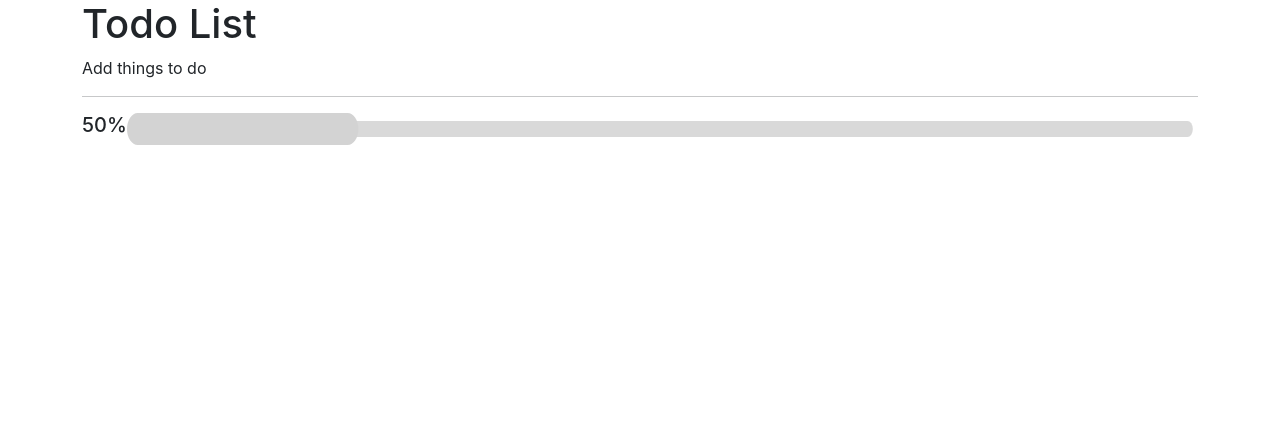
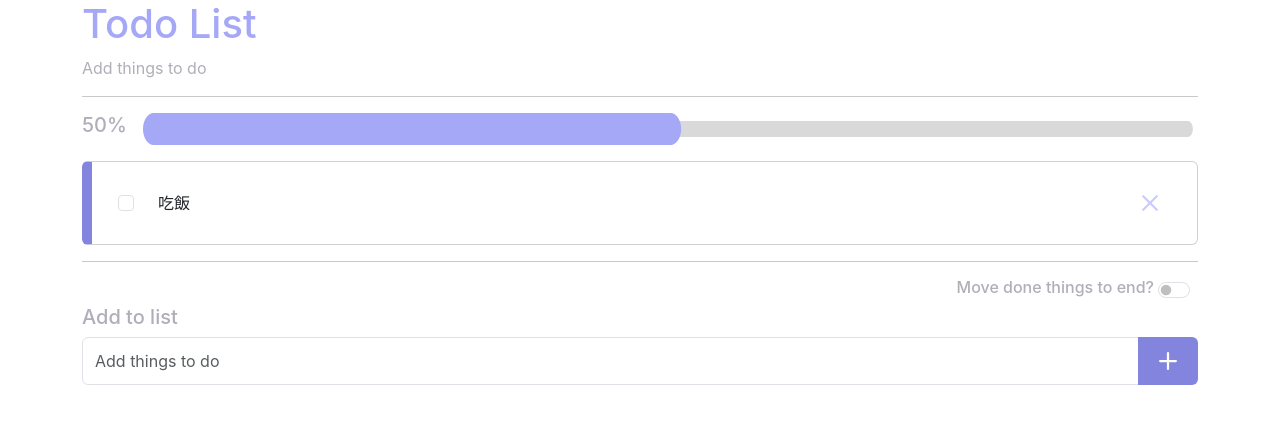
Before and after one commit to ZeroAnne/todo-list, a React (Create React App) app: page / in a window 1280 px wide. Shown: the top 424 px of the page. Built offline with nearby package versions, Linux system fonts and the light colour scheme.

Commit message:
抓到欄位

```diff
--- a/package.json
+++ b/package.json
@@ -10,11 +10,13 @@
     "rc-progress": "^4.0.0",
     "react": "^18.2.0",
     "react-bootstrap": "^2.10.2",
+    "react-bootstrap-icons": "^1.11.4",
     "react-css-progress": "^0.1.6",
     "react-dom": "^18.2.0",
     "react-native": "^0.73.6",
     "react-native-paper": "^5.12.3",
     "react-scripts": "5.0.1",
+    "sass": "^1.75.0",
     "web-vitals": "^2.1.4"
   },
   "scripts": {
--- a/src/App.css
+++ /dev/null
@@ -1,40 +0,0 @@
-.App {
-  text-align: center;
-}
-
-.App-logo {
-  height: 40vmin;
-  pointer-events: none;
-}
-
-@media (prefers-reduced-motion: no-preference) {
-  .App-logo {
-    animation: App-logo-spin infinite 20s linear;
-  }
-}
-
-.App-header {
-  background-color: #282c34;
-  min-height: 100vh;
-  display: flex;
-  flex-direction: column;
-  align-items: center;
-  justify-content: center;
-  font-size: calc(10px + 2vmin);
-  color: white;
-}
-
-.App-link {
-  color: #61dafb;
-}
-
-
-
-@keyframes App-logo-spin {
-  from {
-    transform: rotate(0deg);
-  }
-  to {
-    transform: rotate(360deg);
-  }
-}
--- a/src/App.js
+++ b/src/App.js
@@ -1,37 +1,83 @@
-import './App.css';
+import './App.scss';
 import 'bootstrap/dist/css/bootstrap.min.css'
-import { Line, Circle } from 'rc-progress';
+import React, { useState } from 'react';
+import { Line } from 'rc-progress';
+import ListCard from './components/list-card'
+import Form from 'react-bootstrap/Form';
+import Button from 'react-bootstrap/Button';
+import InputGroup from 'react-bootstrap/InputGroup';
+import { Plus } from 'react-bootstrap-icons';
+
 
 function App() {
+  //顯示清單的所有內容
+  const [allThings, setAllThings] = useState("");
+  // 輸入值的狀態
+  const [inputValue, setInputValue] = useState('');
+
+  // 输入值儲存狀態
+  const handleInputChange = (e) => {
+    setInputValue(e.target.value);  // 更新状态
+  };
+
+  // 处理按钮点击的函数
+  const handleButtonClick = () => {
+    console.log("輸入",inputValue);
+    // 儲存至所有清單內容狀態
+    setAllThings(inputValue);
+    //清空輸入欄位
+    setInputValue('');
+    console.log("所有清單",allThings);
+
+  };
   return (
     <>
       <div className='container'>
         <h1>Todo List</h1>
         <p>Add things to do</p>
         <hr></hr>
-        <div className='d-flex'><h5>50%</h5><Line percent={20} strokeWidth={2} strokeColor="#D3D3D3" /></div>
-
-
+        <div className='d-flex  my-3'>
+          <h5>50%</h5>
+          <Line percent={50} strokeWidth={2} strokeColor="rgb(165, 167, 247)" className='ms-3' />
+        </div>
+        <ListCard />
+        <hr></hr>
+        <div className='d-flex justify-content-end'>
+          <h6 className='me-1'>Move done things to end?</h6>
+          <Form>
+            <Form.Check
+              type="switch"
+              id="custom-switch"
+            />
+          </Form>
+        </div>
+        <div>
+          <h5>Add to list</h5>
+          <div>
+            <InputGroup className="mb-3">
+              <Form.Control
+                placeholder="Add things to do"
+                aria-label="Recipient's username"
+                aria-describedby="basic-addon2"
+                value={inputValue}  // 輸入內容
+                onChange={handleInputChange}
+              />
+              <Button
+                variant="outline-secondary"
+                id="button-addon2"
+                className='butn-bg'
+                style={{ border: 'none' }}
+                onClick={handleButtonClick}  // 送出輸入內容
+              >
+                <Plus className='text-white' size={36} />
+              </Button>
+            </InputGroup>
+          </div>
+        </div>
       </div>
 
 
     </>
-    // <div className="App">
-    //   <header className="App-header">
-    //     <img src={logo} className="App-logo" alt="logo" />
-    //     <p>
-    //       Edit <code>src/App.js</code> and save to reload.
-    //     </p>
-    //     <a
-    //       className="App-link"
-    //       href="https://reactjs.org"
-    //       target="_blank"
-    //       rel="noopener noreferrer"
-    //     >
-    //       Learn React
-    //     </a>
-    //   </header>
-    // </div>
   );
 }
 
--- /dev/null
+++ b/src/App.scss
@@ -0,0 +1,26 @@
+$PrimaryColor: rgb(165, 167, 247);
+$Primary2Color: rgb(131, 132, 221);
+$SecondColor: rgb(175, 175, 185);
+$ThirdColor: rgb(203, 204, 249);
+
+h1,.primarycolor {
+  color: $PrimaryColor;
+}
+
+P,h5,h6,.secondcolor{
+  color: $SecondColor;
+}
+
+.thirdcolor{
+  color: $ThirdColor;
+}
+//cardlist
+.decorative-line-card {
+  position: relative;
+  border-left: 10px solid $Primary2Color;
+  padding-left: 10px;
+}
+//btn
+.butn-bg{
+  background-color: $Primary2Color;
+}
--- /dev/null
+++ b/src/components/list-card.js
@@ -0,0 +1,33 @@
+import React, { useState } from 'react';
+import Card from 'react-bootstrap/Card';
+import { X } from 'react-bootstrap-icons';
+import '../App.scss';
+
+export default function ListCard() {
+  // 勾選刪除判斷
+  const [isChecked, setIsChecked] = useState(false);
+
+  return (
+    <>
+      <div className="mt-3">
+        <Card className='decorative-line-card'>
+          <Card.Body className='d-flex justify-content-between align-items-center'>
+            <div className={isChecked ? 'text-decoration-line-through' : ''}>
+              <input
+                type="checkbox"
+                checked={isChecked}
+                onChange={e => setIsChecked(e.target.checked)}
+                className="me-4 checkbox-large form-check-input"
+              />吃飯
+            </div>
+            <div>
+              <button className='btn'>
+                <X className='thirdcolor' size={36}/>
+              </button>
+            </div>
+          </Card.Body>
+        </Card>
+      </div>
+    </>
+  )
+}
```
Also changed, not shown: src/hooks/use-list.js (added), 1 other file (tests, documents, lock files or other folders).
